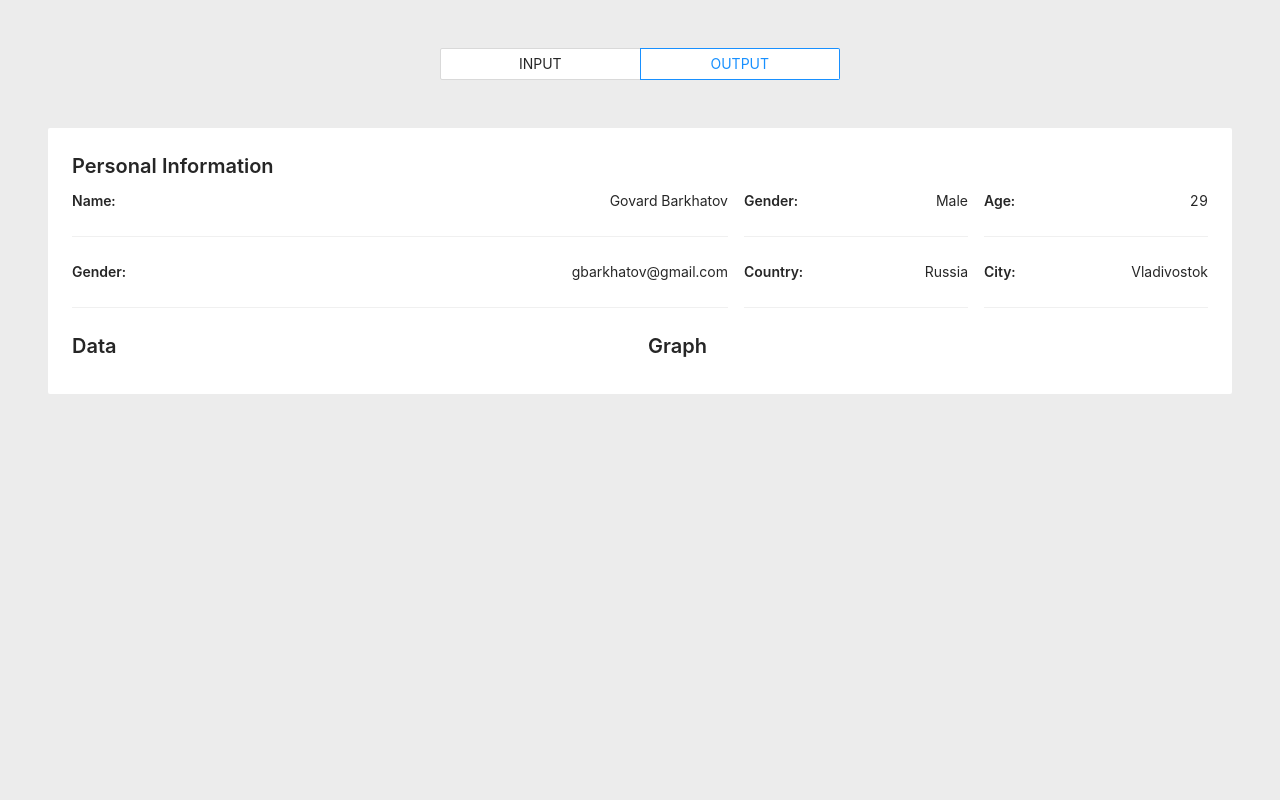
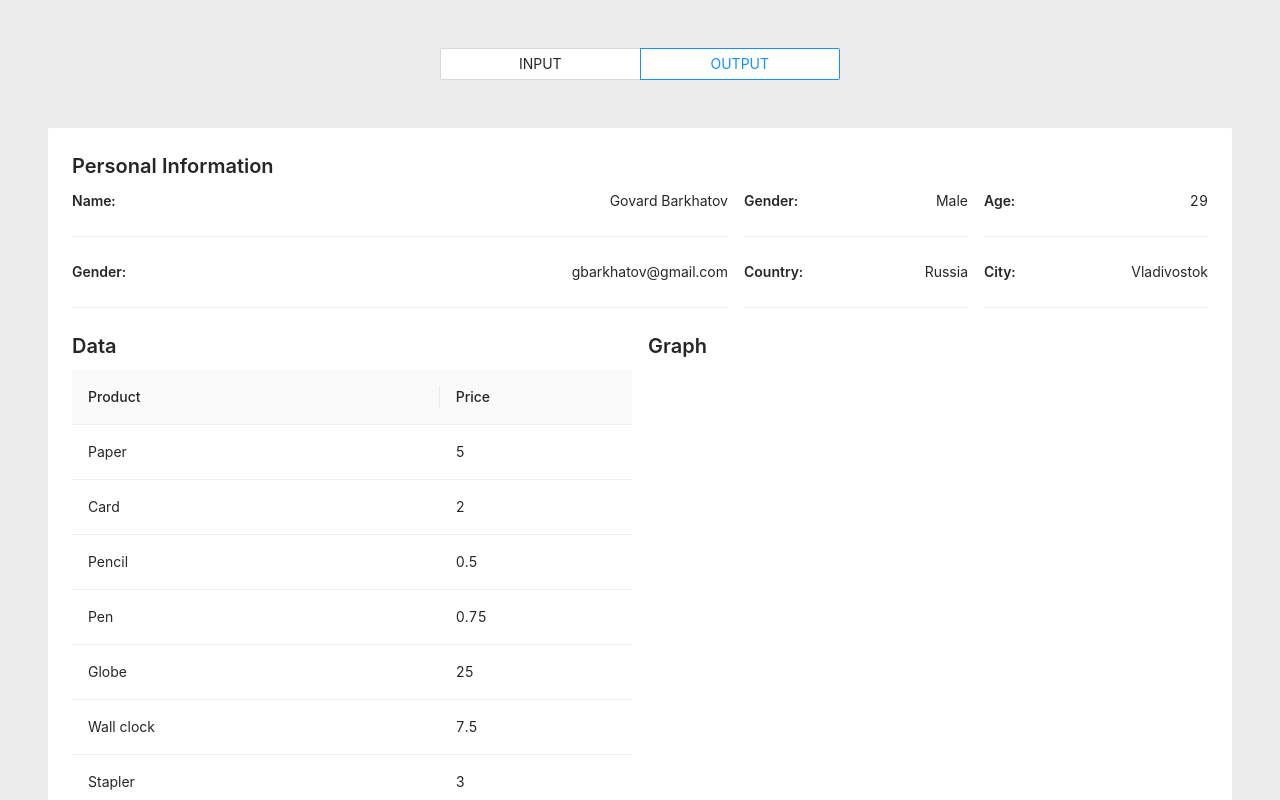
Before and after one commit to GBarkhatov/20-12-13-gbarkhatov-datameister, a React (Create React App) app: page / in a window 1280 px wide. Shown: the top 800 px of the page. Built offline with nearby package versions, Linux system fonts and the light colour scheme.

Commit message:
add table

```diff
--- a/src/App.js
+++ b/src/App.js
@@ -145,6 +145,7 @@ const App = () => {
           email={email}
           country={country}
           city={city}
+          csv={csv}
         />
       )
     }
--- a/src/components/Output.js
+++ b/src/components/Output.js
@@ -1,6 +1,6 @@
 import React from 'react'
 import styled from 'styled-components/macro'
-import { Typography, Row, Col, Divider } from 'antd'
+import { Typography, Row, Col, Divider, Table } from 'antd'
 
 const Component = styled.div``
 
@@ -13,7 +13,23 @@ const Capitalize = styled.p`
   text-transform: capitalize;
 `
 
-const Output = ({ name, gender, age, email, country, city }) => {
+const Output = ({ name, gender, age, email, country, city, csv }) => {
+  const columns = csv[0].map((columnName) => {
+    return {
+      title: columnName,
+      dataIndex: columnName,
+      key: columnName
+    }
+  })
+
+  const dataSource = csv.slice(1).map((item, index) => {
+    return {
+      key: index,
+      [columns[0].title]: item[0],
+      [columns[1].title]: item[1]
+    }
+  })
+
   return (
     <Component>
       <Typography.Title level={4}>Personal Information</Typography.Title>
@@ -78,6 +94,7 @@ const Output = ({ name, gender, age, email, country, city }) => {
       <Row gutter={[16, 16]}>
         <Col xs={24} md={12}>
           <Typography.Title level={4}>Data</Typography.Title>
+          <Table dataSource={dataSource} columns={columns} />
         </Col>
         <Col xs={24} md={12}>
           <Typography.Title level={4}>Graph</Typography.Title>
```
